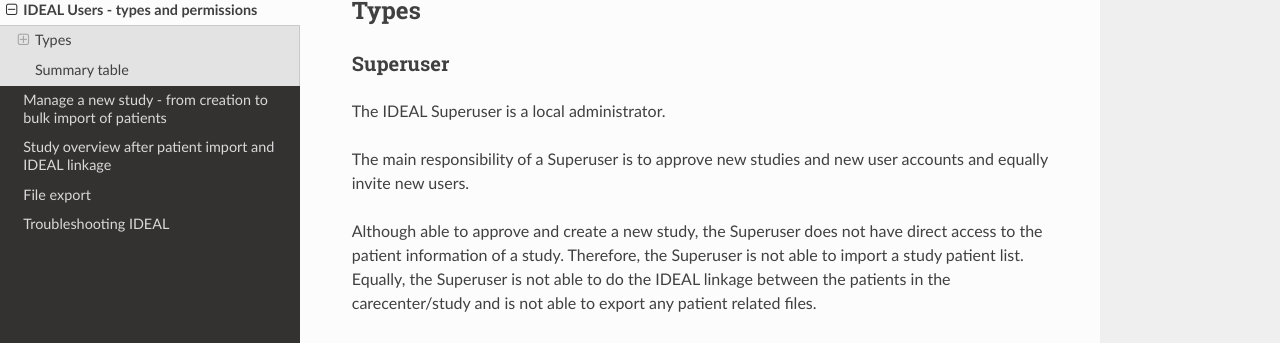
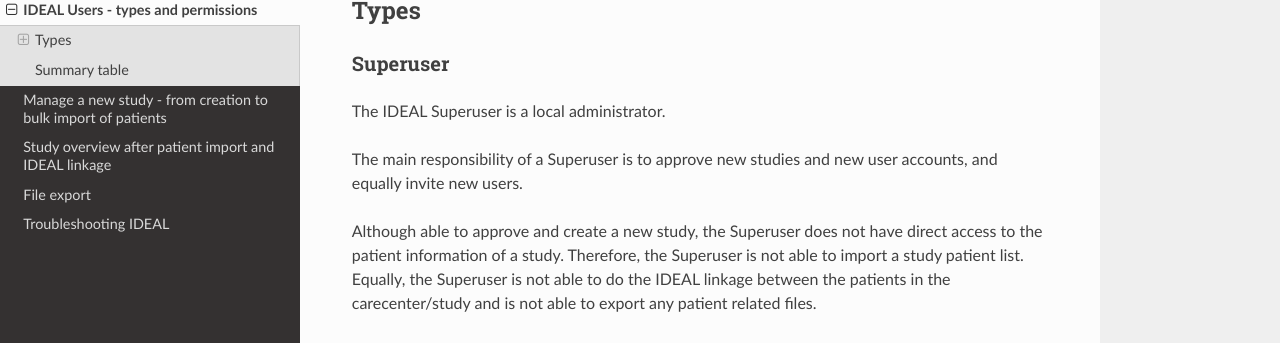
Before and after one commit to Nynuphar/IDEAL-doc, a Sphinx documentation site: the page built from docs/source/users.rst, in a window 1280 px wide and 900 px high. Shown: the part 166-509 px from the top of the window. Built offline with Sphinx 7.4.7 and the Read the Docs theme 2.0.0, drawn with Linux system fonts in a browser that asks for light colours.

```diff
--- a/docs/source/users.rst
+++ b/docs/source/users.rst
@@ -9,7 +9,7 @@ Superuser
 
 The IDEAL Superuser is a local administrator.
 
-The main responsibility of a Superuser is to approve new studies and new user accounts and equally invite new users.
+The main responsibility of a Superuser is to approve new studies and new user accounts, and equally invite new users.
 
 Although able to approve and create a new study, the Superuser does not have direct access to the patient information of a study. Therefore, the Superuser is not able to import a study patient list. Equally, the Superuser is not able to do the IDEAL linkage between the patients in the carecenter/study and is not able to export any patient related files.
 
```
